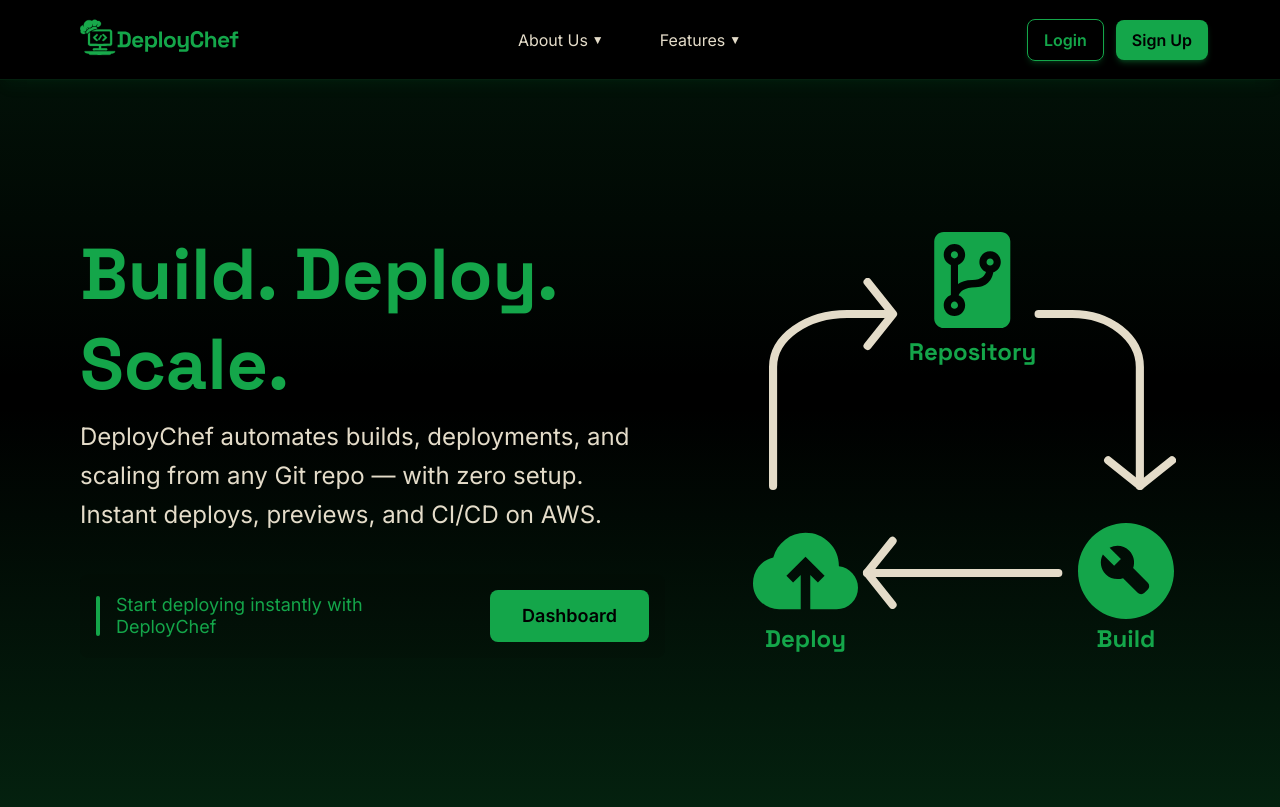
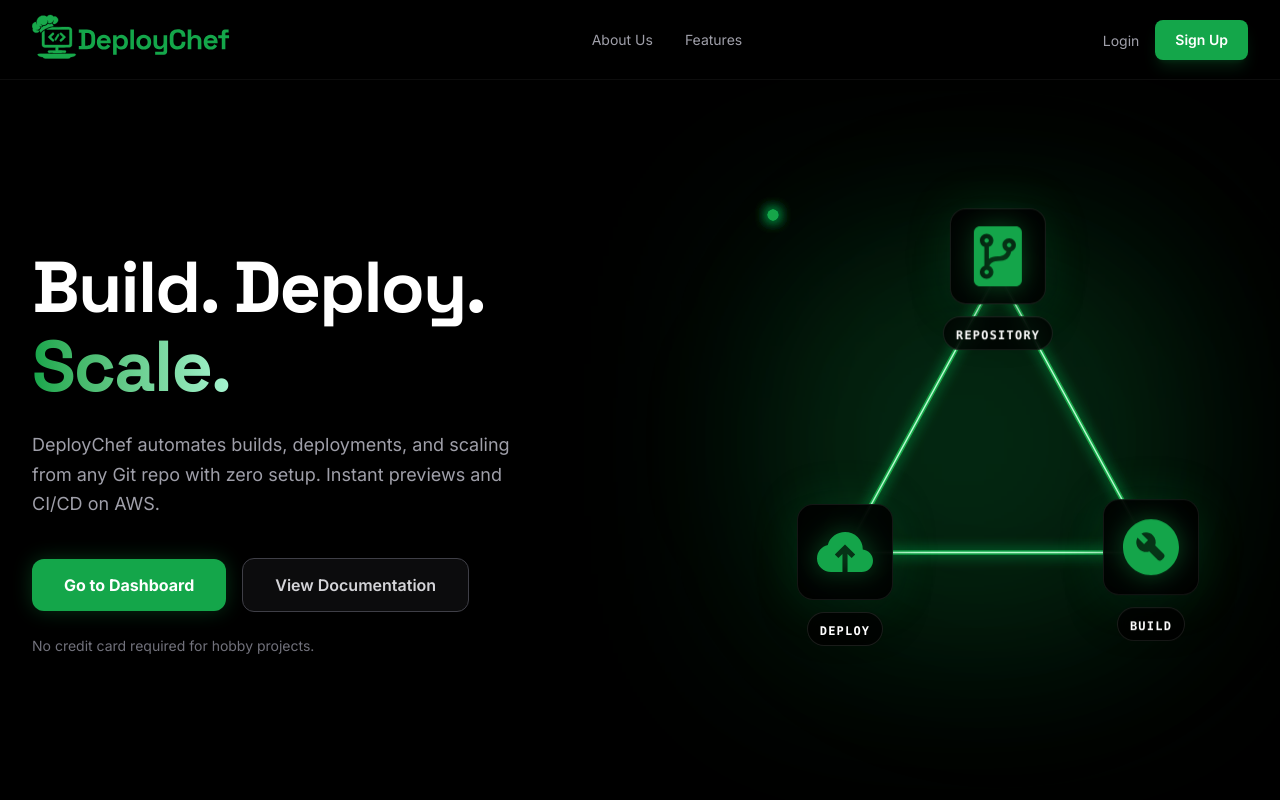
Before and after one commit to Daivik1205/deploysphere, a Next.js app: page / in a window 1280 px wide. Built offline with nearby package versions, Linux system fonts and the light colour scheme; no server answers.

Commit message:
landing page updates

```diff
--- a/app/components/DeploymentDiagram.tsx
+++ b/app/components/DeploymentDiagram.tsx
@@ -1,73 +1,152 @@
+'use client';
+
 import React from 'react';
 import Image from 'next/image';
 
 export default function DeploymentDiagram() {
+  // 1. KEEPING 375 as requested
+  const topX = 250, topY = 64;
+  const rightX = 420, rightY = 375; // Kept at 375
+  const leftX = 80, leftY = 375;    // Kept at 375
+
+  // 2. UPDATING CSS TO MATCH SVG
+  // 375 is exactly 75% of the 500px viewbox height (375/500 = 0.75)
+  const topCss = { left: '50%', top: '16%' };
+  const rightCss = { left: '84%', top: '80%' }; // Changed from 80% to 75%
+  const leftCss = { left: '16%', top: '80%' };  // Changed from 80% to 75%
+
+  // Styling constants
+  const mainStroke = '#14A64A';
+  const strokeWidth = 5;
+  const coreStroke = '#BFFFD6';
+  const coreWidth = 1.6;
+
   return (
-    <div className="relative w-full max-w-[280px] sm:max-w-[340px] md:max-w-[380px] lg:max-w-[455px] aspect-square mx-auto overflow-visible">
-      {/* Arrows SVG - Background */}
-      <div className="absolute inset-0 flex items-center justify-center p-4 sm:p-6">
-        <Image
-          src="/arrows.svg"
-          alt="Flow arrows"
-          width={500}
-          height={500}
-          className="w-full h-full object-contain"
-          priority
+    <div className="relative mx-auto w-full max-w-[450px] aspect-square select-none">
+      <style dangerouslySetInnerHTML={{ __html: `
+        @keyframes float {
+          0%, 100% { transform: translate(-50%, -50%) translateY(0); }
+          50% { transform: translate(-50%, -50%) translateY(-8px); }
+        }
+        .diagram-svg { z-index: 10; position: absolute; inset: 0; pointer-events: none; }
+        .node-float {
+          animation: float 3.5s ease-in-out infinite;
+          position: absolute;
+          transform: translate(-50%, -50%);
+          z-index: 30;
+        }
+        .delay-1000 { animation-delay: 1s; }
+        .delay-2000 { animation-delay: 2s; }
+        .node-overlay { opacity: 0.18; }
+        .node-overlay:hover { opacity: 0.36; }
+      `}} />
+
+      <div className="absolute inset-0 rounded-full bg-[#14A64A]/5 blur-[80px]" />
+
+      <svg
+        className="diagram-svg"
+        viewBox="0 0 500 500"
+        preserveAspectRatio="xMidYMid meet"
+        style={{ overflow: 'visible' }}
+      >
+        <defs>
+          {/* CRITICAL FIX FOR "IDENTICAL LINES":
+             Added filterUnits="userSpaceOnUse".
+             This prevents the horizontal line from clipping its glow because it lacks height.
+          */}
+          <filter id="neonGlowUniform" filterUnits="userSpaceOnUse" x="-50%" y="-50%" width="200%" height="200%">
+            <feGaussianBlur stdDeviation="7" result="coloredBlur" />
+            <feMerge>
+              <feMergeNode in="coloredBlur" />
+              <feMergeNode in="SourceGraphic" />
+            </feMerge>
+          </filter>
+        </defs>
+
+        <path
+          id="path1"
+          d={`M ${topX} ${topY} L ${rightX} ${rightY}`}
+          fill="none"
+          stroke={mainStroke}
+          strokeWidth={strokeWidth}
+          strokeLinecap="round"
+          filter="url(#neonGlowUniform)"
         />
+        <path
+          id="path2"
+          d={`M ${rightX} ${rightY} L ${leftX} ${leftY}`}
+          fill="none"
+          stroke={mainStroke}
+          strokeWidth={strokeWidth}
+          strokeLinecap="round"
+          filter="url(#neonGlowUniform)"
+        />
+        <path
+          id="path3"
+          d={`M ${leftX} ${leftY} L ${topX} ${topY}`}
+          fill="none"
+          stroke={mainStroke}
+          strokeWidth={strokeWidth}
+          strokeLinecap="round"
+          filter="url(#neonGlowUniform)"
+        />
+
+        <path d={`M ${topX} ${topY} L ${rightX} ${rightY}`} fill="none" stroke={coreStroke} strokeWidth={coreWidth} strokeLinecap="round" opacity="0.95" />
+        <path d={`M ${rightX} ${rightY} L ${leftX} ${leftY}`} fill="none" stroke={coreStroke} strokeWidth={coreWidth} strokeLinecap="round" opacity="0.95" />
+        <path d={`M ${leftX} ${leftY} L ${topX} ${topY}`} fill="none" stroke={coreStroke} strokeWidth={coreWidth} strokeLinecap="round" opacity="0.95" />
+
+        <circle r="6" fill={mainStroke} filter="url(#neonGlowUniform)">
+          <animateMotion repeatCount="indefinite" dur="3s" keyPoints="0;1" keyTimes="0;1" calcMode="linear">
+            <mpath href="#path1" />
+          </animateMotion>
+        </circle>
+        <circle r="6" fill={mainStroke} filter="url(#neonGlowUniform)">
+          <animateMotion repeatCount="indefinite" dur="3s" begin="1s" keyPoints="0;1" keyTimes="0;1" calcMode="linear">
+            <mpath href="#path2" />
+          </animateMotion>
+        </circle>
+        <circle r="6" fill={mainStroke} filter="url(#neonGlowUniform)">
+          <animateMotion repeatCount="indefinite" dur="3s" begin="2s" keyPoints="0;1" keyTimes="0;1" calcMode="linear">
+            <mpath href="#path3" />
+          </animateMotion>
+        </circle>
+      </svg>
+
+      {/* Nodes updated to top: 75% */}
+      <div className="node-float flex flex-col items-center gap-3" style={topCss}>
+        <div className="relative group cursor-default">
+          <div className="absolute inset-0 rounded-2xl bg-[#14A64A] blur-xl node-overlay transition-opacity duration-500 group-hover:opacity-75" />
+          <div className="relative flex h-24 w-24 items-center justify-center rounded-2xl border border-white/10 bg-black/90 backdrop-blur-xl shadow-2xl transition-all duration-300 group-hover:-translate-y-1 group-hover:border-[#14A64A]/50">
+            <Image src="/repository.svg" alt="Repository" width={48} height={48} className="drop-shadow-[0_0_12px_rgba(20,166,74,0.45)]" />
+          </div>
+        </div>
+        <div className="rounded-full border border-white/10 bg-black/80 px-3 py-1 backdrop-blur-md">
+          <span className="text-xs font-bold tracking-widest text-white font-mono">REPOSITORY</span>
+        </div>
       </div>
 
-      {/* Repository Icon - Top Center */}
-      <div className="absolute top-2 sm:top-4 left-1/2 -translate-x-1/2 flex flex-col items-center gap-1 sm:gap-2">
-        <Image
-          src="/repository.svg"
-          alt="Repository"
-          width={120}
-          height={120}
-          className="w-[60px] sm:w-[75px] md:w-[88px] lg:w-[106px] h-[50px] sm:h-[68px] md:h-[78px] lg:h-[96px]"
-          priority
-        />
-        <span
-          className="text-[#14A64A] text-sm sm:text-base md:text-lg lg:text-2xl font-bold whitespace-nowrap"
-          style={{ fontFamily: 'Space Grotesk, sans-serif' }}
-        >
-          Repository
-        </span>
+      <div className="node-float delay-1000 flex flex-col items-center gap-3" style={rightCss}>
+        <div className="relative group cursor-default">
+          <div className="absolute inset-0 rounded-2xl bg-[#14A64A] blur-xl node-overlay transition-opacity duration-500 group-hover:opacity-75" />
+          <div className="relative flex h-24 w-24 items-center justify-center rounded-2xl border border-white/8 bg-black/92 backdrop-blur-xl shadow-2xl transition-all duration-300 group-hover:-translate-y-1 group-hover:border-[#14A64A]/40">
+            <Image src="/build.svg" alt="Build" width={56} height={56} className="drop-shadow-[0_0_12px_rgba(20,166,74,0.45)]" />
+          </div>
+        </div>
+        <div className="rounded-full border border-white/10 bg-black/80 px-3 py-1 backdrop-blur-md">
+          <span className="text-xs font-bold tracking-widest text-white font-mono">BUILD</span>
+        </div>
       </div>
 
-      {/* Build Icon - Bottom Right */}
-      <div className="absolute bottom-2 sm:bottom-4 right-2 sm:right-4 flex flex-col items-center gap-0.5 sm:gap-1">
-        <Image
-          src="/build.svg"
-          alt="Build"
-          width={120}
-          height={120}
-          className="w-[70px] sm:w-[85px] md:w-[98px] lg:w-[116px] h-[50px] sm:h-[68px] md:h-[78px] lg:h-[96px]"
-          priority
-        />
-        <span
-          className="text-[#14A64A] text-sm sm:text-base md:text-lg lg:text-2xl font-bold whitespace-nowrap"
-          style={{ fontFamily: 'Space Grotesk, sans-serif' }}
-        >
-          Build
-        </span>
-      </div>
-
-      {/* Deploy Icon - Bottom Left */}
-      <div className="absolute bottom-2.5 sm:bottom-4 left-0 sm:left-2 flex flex-col items-center gap-0.5 sm:gap-1">
-        <Image
-          src="/deploy.svg"
-          alt="Deploy"
-          width={120}
-          height={120}
-          className="w-[60px] sm:w-[75px] md:w-[90px] lg:w-[105px] h-[50px] sm:h-[68px] md:h-[78px] lg:h-[96px]"
-          priority
-        />
-        <span
-          className="text-[#14A64A] text-sm sm:text-base md:text-lg lg:text-2xl font-bold whitespace-nowrap"
-          style={{ fontFamily: 'Space Grotesk, sans-serif' }}
-        >
-          Deploy
-        </span>
+      <div className="node-float delay-2000 flex flex-col items-center gap-3" style={leftCss}>
+        <div className="relative group cursor-default">
+          <div className="absolute inset-0 rounded-2xl bg-[#14A64A] blur-xl node-overlay transition-opacity duration-500 group-hover:opacity-75" />
+          <div className="relative flex h-24 w-24 items-center justify-center rounded-2xl border border-white/8 bg-black/92 backdrop-blur-xl shadow-2xl transition-all duration-300 group-hover:-translate-y-1 group-hover:border-[#14A64A]/40">
+            <Image src="/deploy.svg" alt="Deploy" width={56} height={56} className="drop-shadow-[0_0_12px_rgba(20,166,74,0.45)]" />
+          </div>
+        </div>
+        <div className="rounded-full border border-white/10 bg-black/80 px-3 py-1 backdrop-blur-md">
+          <span className="text-xs font-bold tracking-widest text-white font-mono">DEPLOY</span>
+        </div>
       </div>
     </div>
   );
--- a/app/components/Hero.tsx
+++ b/app/components/Hero.tsx
@@ -5,51 +5,50 @@
 
 export default function Hero() {
   return (
-    <section className="w-full px-6 sm:px-10 lg:px-20 overflow-hidden relative flex items-center" style={{ height: 'calc(100vh - 73px)' }}>
-      {/* Light green glow from top */}
-      <div className="absolute top-0 left-0 right-0 h-[300px] bg-gradient-to-b from-[#14A64A]/10 via-[#14A64A]/5 to-transparent pointer-events-none" />
+    <section className="relative flex min-h-[calc(100vh-80px)] w-full items-center justify-center overflow-hidden px-6 py-12 lg:px-8">
 
-      {/* Light green glow from bottom */}
-      <div className="absolute bottom-0 left-0 right-0 h-[400px] bg-gradient-to-t from-[#14A64A]/20 via-[#14A64A]/10 to-transparent pointer-events-none" />
+      {/* Content Container */}
+      <div className="mx-auto flex w-full max-w-7xl flex-col-reverse items-center justify-between gap-12 lg:flex-row lg:gap-20">
 
-      {/* Container: stacks on small screens, row layout on md+ */}
-      <div className="mx-auto w-full max-w-[1500px] flex flex-col-reverse md:flex-row items-center justify-between gap-8 md:gap-12 lg:gap-20 relative z-10">
+        {/* LEFT: Text Content */}
+        <div className="flex flex-1 flex-col items-start lg:max-w-xl">
 
-        {/* LEFT: flexible, allow wrapping on small screens */}
-        <div className="w-full md:flex-1 md:max-w-[600px] min-w-0">
-          <h1
-            className="text-4xl sm:text-5xl md:text-6xl lg:text-7xl font-bold text-[#14A64A] mb-2 leading-tight break-words"
-            style={{ fontFamily: 'Space Grotesk, sans-serif' }}
-          >
-            Build. Deploy. Scale.
+          <h1 className="mt-6 font-['Space_Grotesk'] text-5xl font-extrabold tracking-tight text-white sm:text-6xl lg:text-7xl leading-[1.1]">
+            Build. Deploy. <br />
+            <span className="text-transparent bg-clip-text bg-gradient-to-r from-[#14A64A] to-emerald-200">
+              Scale.
+            </span>
           </h1>
 
-          <p className="text-base sm:text-lg md:text-2xl text-[#E4DCC9] mb-6 sm:mb-10 leading-relaxed">
-            DeployChef automates builds, deployments, and scaling from any Git repo — with zero setup.
-            Instant deploys, previews, and CI/CD on AWS.
+          <p className="mt-6 text-lg text-zinc-400 leading-relaxed max-w-lg font-['Inter']">
+            DeployChef automates builds, deployments, and scaling from any Git repo with zero setup. Instant previews and CI/CD on AWS.
           </p>
 
-          {/* CTA block: stacks on very small screens */}
-          <div className="flex flex-col sm:flex-row items-start sm:items-center justify-between gap-4 bg-black/10 p-4 rounded-lg w-full sm:w-auto">
-            <div className="flex items-center gap-4 min-w-0">
-              <div className="w-1 h-10 bg-[#14A64A] rounded" />
-              <p className="text-[#14A64A] font-medium text-base sm:text-lg leading-tight whitespace-normal max-w-[350px]">
-                Start deploying instantly with DeployChef
-              </p>
-            </div>
-
+          <div className="mt-10 flex flex-col sm:flex-row items-center gap-4 w-full sm:w-auto">
             <button
               onClick={() => window.location.href = '/dashboard'}
-              className="mt-3 sm:mt-0 px-6 py-2 sm:px-8 sm:py-3 rounded-lg bg-[#14A64A] text-black font-semibold hover:bg-[#0f8a3d] transition-colors text-base sm:text-lg whitespace-nowrap"
+              className="w-full sm:w-auto rounded-xl bg-[#14A64A] px-8 py-3.5 text-base font-bold text-white shadow-[0_0_20px_rgba(20,166,74,0.3)] transition-all hover:bg-[#14A64A]/90 hover:shadow-[0_0_30px_rgba(20,166,74,0.5)] active:scale-95"
             >
-              Dashboard
+              Go to Dashboard
+            </button>
+            <button className="w-full sm:w-auto rounded-xl border border-zinc-700 bg-zinc-900/50 px-8 py-3.5 text-base font-semibold text-zinc-300 transition-all hover:bg-zinc-800 hover:text-white">
+              View Documentation
             </button>
           </div>
+
+          <p className="mt-6 text-sm text-zinc-500 font-['Inter']">
+            No credit card required for hobby projects.
+          </p>
         </div>
 
-        {/* RIGHT: diagram - always visible, scales to fit container */}
-        <div className="w-full md:w-auto md:flex-1 md:max-w-[455px] flex items-center justify-center overflow-hidden">
-          <DeploymentDiagram />
+        {/* RIGHT: Diagram */}
+        <div className="relative flex w-full flex-1 items-center justify-center lg:justify-end">
+          {/* Ambient Glow behind diagram */}
+          <div className="absolute left-1/2 top-1/2 -z-10 h-[400px] w-[400px] -translate-x-1/2 -translate-y-1/2 opacity-20 blur-[100px] bg-[#14A64A]" />
+
+          <div className="relative z-10 w-full max-w-[500px]">
+            <DeploymentDiagram />
+          </div>
         </div>
       </div>
     </section>
--- a/app/components/Navbar.tsx
+++ b/app/components/Navbar.tsx
@@ -23,12 +23,7 @@
           user.email?.split('@')[0]
         );
         setAvatarUrl(user.user_metadata?.avatar_url || null);
-      } else {
-        setUser(null);
-        setUsername(null);
-        setAvatarUrl(null);
       }
-
       setLoading(false);
     };
 
@@ -56,56 +51,58 @@
   };
 
   return (
-    <nav className="flex items-center justify-between px-5 sm:px-9 lg:px-18 h-20 border-b border-[#14A64A]/20 bg-gradient-to-b from-black/95 to-black/80 backdrop-blur-md sticky top-0 z-50 shadow-lg shadow-[#14A64A]/5 overflow-hidden">
+    <nav className="sticky top-0 z-50 h-20 w-full border-b border-white/5 bg-black/50 backdrop-blur-xl">
+      <div className="mx-auto flex h-full max-w-7xl items-center justify-between px-6 lg:px-8">
 
-      {/* LOGO - bounded but same visual size */}
-      <Link href="/" className="flex items-center w-40 h-full group">
-        <div className="flex items-center h-full">
+        {/* LOGO - INCREASED SIZE */}
+        <Link href="/" className="flex items-center gap-2 transition-opacity hover:opacity-80">
           <Image
             src="/full.svg"
             alt="CloudChef Logo"
-            width={160}
-            height={160}
-            className=" w-[200px] h-[200px] object-contain ml-2 transition-transform group-hover:scale-105"
+            width={200}
+            height={60}
+            priority
+            className="h-12 w-auto object-contain sm:h-14 md:h-16"
           />
-        </div>
         </Link>
 
-      {/* Center Nav */}
-      <div className="hidden md:flex items-center gap-6 lg:gap-8">
-        <button className="text-[#E4DCC9] hover:text-[#14A64A] transition-all flex items-center gap-1 px-3 py-2 rounded-lg hover:bg-[#14A64A]/10">
+        {/* Center Nav - Desktop */}
+        <div className="hidden md:flex items-center gap-8">
+          <Link href="#" className="text-sm font-medium text-zinc-400 transition-colors hover:text-[#14A64A]">
             About Us
-          <span className="text-xs">▼</span>
-        </button>
-        <button className="text-[#E4DCC9] hover:text-[#14A64A] transition-all flex items-center gap-1 px-3 py-2 rounded-lg hover:bg-[#14A64A]/10">
+          </Link>
+          <Link href="#" className="text-sm font-medium text-zinc-400 transition-colors hover:text-[#14A64A]">
             Features
-          <span className="text-xs">▼</span>
-        </button>
+          </Link>
         </div>
 
-      {/* Right side */}
-      <div className="flex items-center gap-3">
+        {/* Right Side (Auth) */}
+        <div className="flex items-center gap-4">
           {loading ? (
-          <div className="w-20 h-8 bg-[#14A64A]/20 rounded-lg animate-pulse" />
+            <div className="h-9 w-24 animate-pulse rounded-lg bg-zinc-800" />
           ) : user ? (
             <>
-            <div className="flex items-center gap-2">
-              {avatarUrl && (
+              <div className="hidden items-center gap-3 sm:flex">
+                {avatarUrl ? (
                   <Image
                     src={avatarUrl}
                     alt="Profile"
-                  width={36}
-                  height={36}
-                  className="w-9 h-9 rounded-full border-2 border-[#14A64A]/30 object-cover"
+                    width={32}
+                    height={32}
+                    className="h-8 w-8 rounded-full border border-zinc-700 object-cover"
                   />
+                ) : (
+                  <div className="h-8 w-8 rounded-full bg-[#14A64A]/20 flex items-center justify-center text-xs font-bold text-[#14A64A]">
+                    {username?.charAt(0).toUpperCase()}
+                  </div>
                 )}
-              <span className="text-[#E4DCC9] font-semibold hidden sm:inline">
-                {username || user.email}
+                <span className="text-sm font-medium text-zinc-200">
+                  {username || 'User'}
                 </span>
               </div>
               <button
                 onClick={handleLogout}
-              className="px-3 py-1.5 sm:px-4 sm:py-2 rounded-lg border border-[#14A64A] text-[#14A64A] font-semibold hover:bg-[#14A64A] hover:text-black transition-all shadow-md shadow-[#14A64A]/20"
+                className="rounded-lg border border-zinc-700 bg-black/50 px-4 py-2 text-sm font-medium text-zinc-300 transition-all hover:border-zinc-600 hover:text-white"
               >
                 Logout
               </button>
@@ -113,18 +110,19 @@
           ) : (
             <>
               <Link href="/login">
-              <button className="px-3 py-1.5 sm:px-4 sm:py-2 rounded-lg border border-[#14A64A] text-[#14A64A] font-semibold hover:bg-[#14A64A] hover:text-black transition-all shadow-md shadow-[#14A64A]/20">
+                <button className="text-sm font-medium text-zinc-400 transition-colors hover:text-white">
                   Login
                 </button>
               </Link>
               <Link href="/signup">
-              <button className="px-3 py-1.5 sm:px-4 sm:py-2 rounded-lg bg-[#14A64A] text-black font-semibold hover:bg-[#16b854] hover:shadow-lg hover:shadow-[#14A64A]/40 transition-all shadow-md shadow-[#14A64A]/30">
+                <button className="rounded-lg bg-[#14A64A] px-5 py-2.5 text-sm font-semibold text-white shadow-lg shadow-[#14A64A]/20 transition-all hover:bg-[#14A64A]/90 hover:shadow-[#14A64A]/30 active:scale-95">
                   Sign Up
                 </button>
               </Link>
             </>
           )}
         </div>
+      </div>
     </nav>
   );
 }
--- a/app/page.tsx
+++ b/app/page.tsx
@@ -3,9 +3,14 @@
 
 export default function Home() {
   return (
-    <div className="min-h-screen bg-black text-[#E4DCC9]" style={{ fontFamily: 'Inter, sans-serif' }}>
-      <Navbar />
-      <Hero />
+    <div className="min-h-screen bg-black text-zinc-100 font-['Inter'] selection:bg-[#14A64A]/30">
+      {/* Global Background Gradient */}
+      <div className="fixed inset-0 pointer-events-none bg-[radial-gradient(ellipse_at_top,_var(--tw-gradient-stops))] from-[#14A64A]/15 via-black to-black" />
+
+      <div className="relative z-10">
+        <Navbar />
+        <Hero />
+      </div>
     </div>
   );
 }
```
Lines whose indentation alone changed are shown as unchanged.
